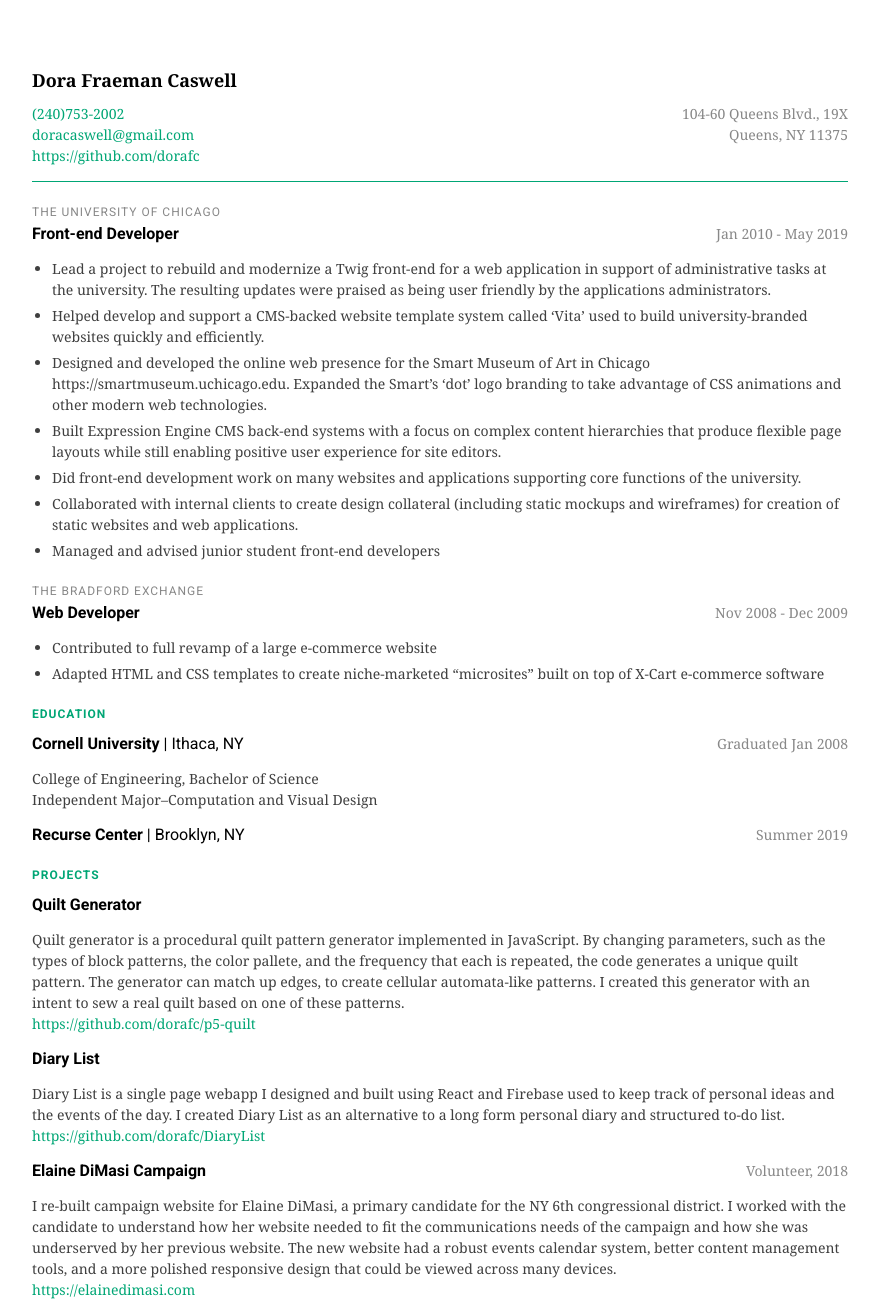
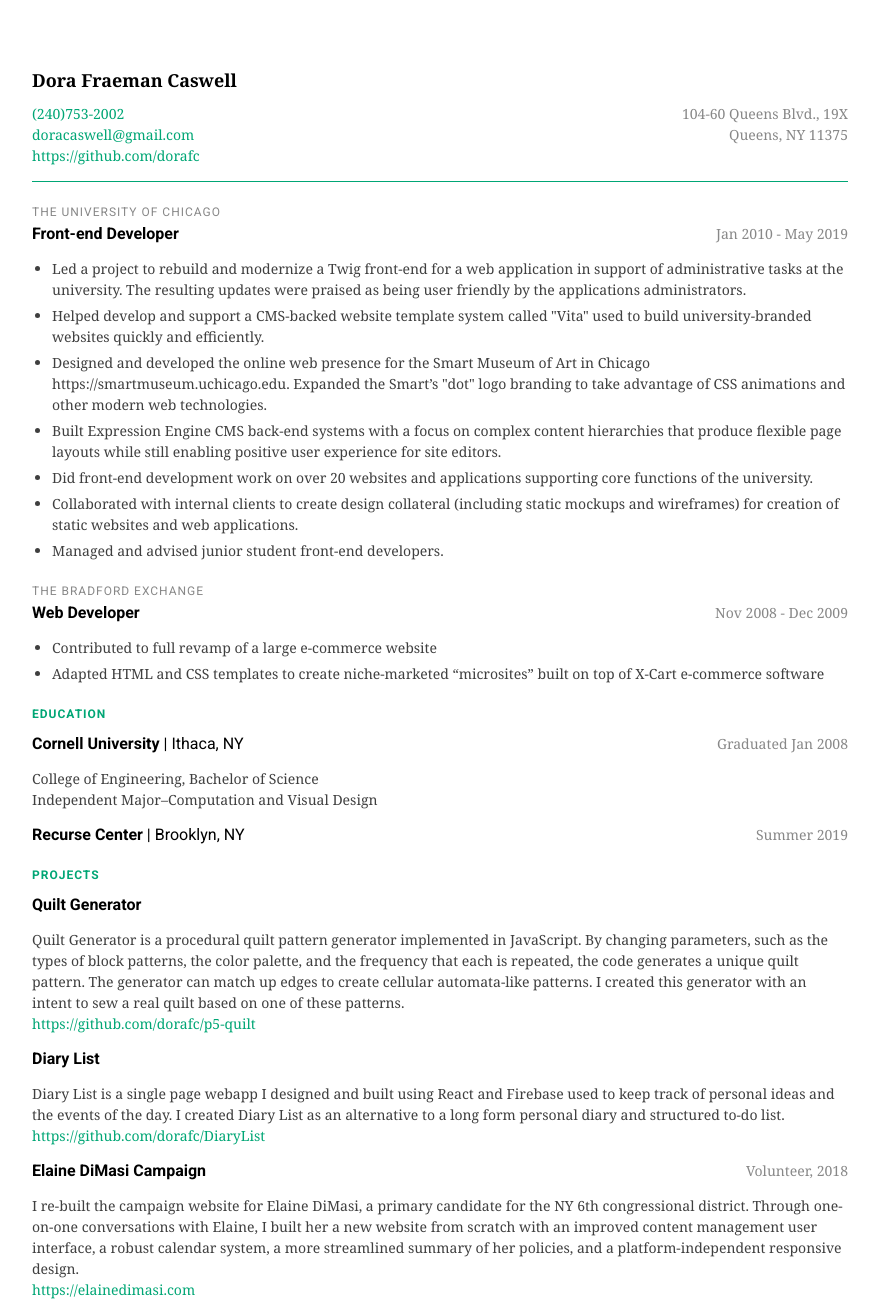
Before and after one commit to dorafc/dorafc.github.io, a plain HTML site: page resume/index.html in a window 1280 px wide. Shown: the top 1304 px of the page, without its empty margins (200-1079 px from the left). Drawn offline with Linux system fonts and the light colour scheme.

Commit message:
update resume text

```diff
--- a/resume/index.html
+++ b/resume/index.html
@@ -37,13 +37,13 @@
           <dd class="dates">Jan 2010 - May 2019</dd>
         </dl>
         <ul>
-          <li>Lead a project to rebuild and modernize a Twig front-end for a web application in support of administrative tasks at the university. The resulting updates were praised as being user friendly by the applications administrators.</li>
-          <li>Helped develop and support a CMS-backed website template system called ‘Vita’ used to build university-branded websites quickly and efficiently.</li>
-          <li>Designed and developed the online web presence for the Smart Museum of Art in Chicago https://smartmuseum.uchicago.edu. Expanded the Smart’s ‘dot’ logo branding to take advantage of CSS animations and other modern web technologies.</li>
+          <li>Led a project to rebuild and modernize a Twig front-end for a web application in support of administrative tasks at the university. The resulting updates were praised as being user friendly by the applications administrators.</li>
+          <li>Helped develop and support a CMS-backed website template system called "Vita" used to build university-branded websites quickly and efficiently.</li>
+          <li>Designed and developed the online web presence for the Smart Museum of Art in Chicago https://smartmuseum.uchicago.edu. Expanded the Smart’s "dot" logo branding to take advantage of CSS animations and other modern web technologies.</li>
           <li>Built Expression Engine CMS back-end systems with a focus on complex content hierarchies that produce flexible page layouts while still enabling positive user experience for site editors.</li>
-          <li>Did front-end development work on many websites and applications supporting core functions of the university.</li>
+          <li>Did front-end development work on over 20 websites and applications supporting core functions of the university.</li>
           <li>Collaborated with internal clients to create design collateral (including static mockups and wireframes) for creation of static websites and web applications.</li>
-          <li>Managed and advised junior student front-end developers</li>
+          <li>Managed and advised junior student front-end developers.</li>
         </ul>
       </section>
 
@@ -82,7 +82,7 @@
         <dt>Quilt Generator</dt>
         <dd></dd>
       </dl>
-      <p>Quilt generator is a procedural quilt pattern generator implemented in JavaScript.  By changing parameters, such as the types of block patterns, the color pallete, and the frequency that each is repeated, the code generates a unique quilt pattern. The generator can match up edges, to create cellular automata-like patterns. I created this generator with an intent to sew a real quilt based on one of these patterns.
+      <p>Quilt Generator is a procedural quilt pattern generator implemented in JavaScript.  By changing parameters, such as the types of block patterns, the color palette, and the frequency that each is repeated, the code generates a unique quilt pattern. The generator can match up edges to create cellular automata-like patterns. I created this generator with an intent to sew a real quilt based on one of these patterns.
       <br /><a href="https://github.com/dorafc/p5-quilt">https://github.com/dorafc/p5-quilt</a>
       </p>
 
@@ -98,7 +98,7 @@
         <dt>Elaine DiMasi Campaign</dt>
         <dd>Volunteer, 2018</dd>
       </dl>
-      <p>I re-built campaign website for Elaine DiMasi, a primary candidate for the NY 6th congressional district. I worked with the candidate to understand how her website needed to fit the communications needs of the campaign and how she was underserved by her previous website. The new website had a robust events calendar system, better content management tools, and a more polished responsive design that could be viewed across many devices.
+      <p>I re-built the campaign website for Elaine DiMasi, a primary candidate for the NY 6th congressional district. Through one-on-one conversations with Elaine, I built her a new website from scratch with an improved content management user interface, a robust calendar system, a more streamlined summary of her policies, and a platform-independent responsive design.
       <br /><a href="https://elainedimasi.com">https://elainedimasi.com</a>
       </p>
     </section>
```
